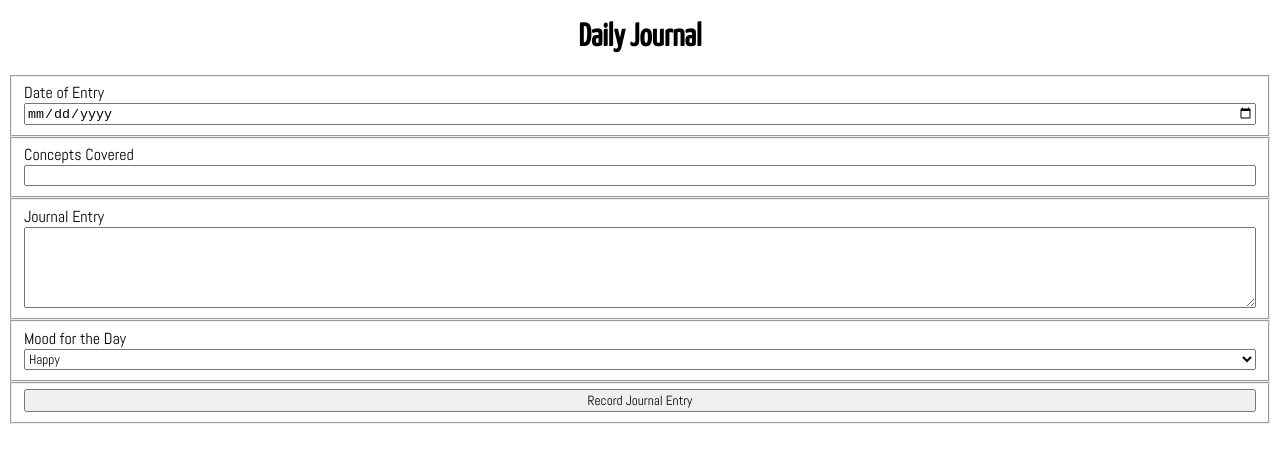
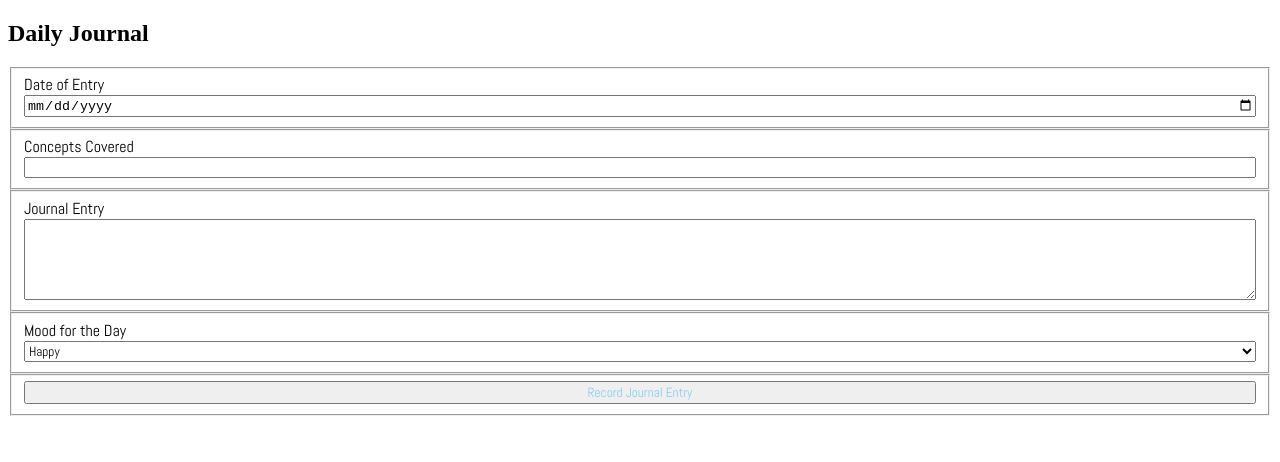
Before and after one commit to noahwoods/daily-journal, a plain HTML site: page src/index.html in a window 1280 px wide. Drawn offline with Linux system fonts and the light colour scheme.

Commit message:
changed button color and header size pwd z src cd //

```diff
--- a/src/index.html
+++ b/src/index.html
@@ -9,7 +9,7 @@
   <link href="https://fonts.googleapis.com/css?family=Abel|Yanone+Kaffeesatz" rel="stylesheet">
 </head>
 <body>
-  <h1>Daily Journal</h1>
+  <h2>Daily Journal</h2>
     <form action="">
       <fieldset>
         <label for="journalDate">Date of Entry</label>
--- a/src/styles/journal.css
+++ b/src/styles/journal.css
@@ -21,4 +21,5 @@ select{
 
 button{
   font-family: 'Abel', sans-serif;
+  color: skyblue
 }
```
